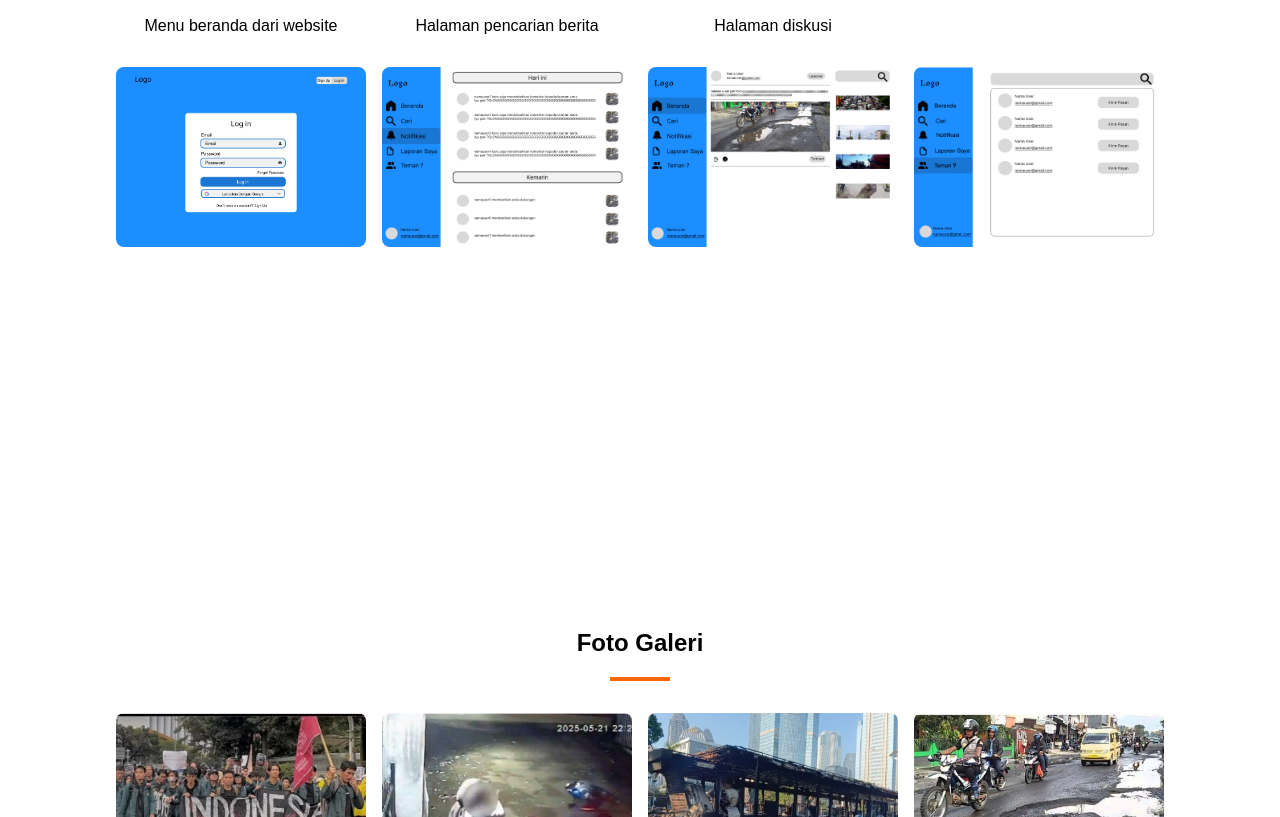
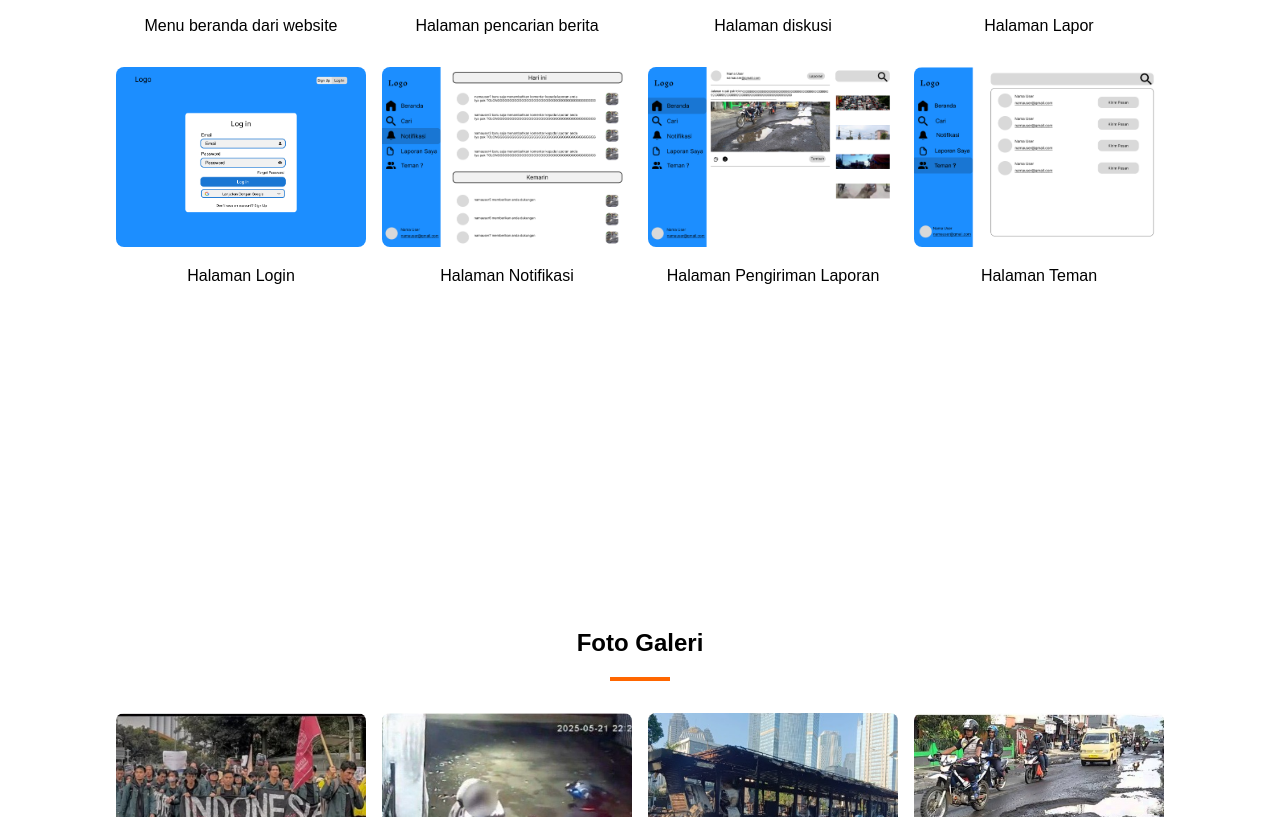
Before and after one commit to IQ2006/projek-stupen-revisi, a plain HTML site: page index.html in a window 1280 px wide. Shown: the part 4335-5152 px from the top of the page. Drawn offline with Linux system fonts and the light colour scheme.

Commit message:
Update index.html

```diff
--- a/index.html
+++ b/index.html
@@ -99,18 +99,23 @@
         </div>
         <div class="galeri-item">
           <img src="Laporan Saya.jpg" alt="">
+          <p>Halaman Lapor</p>
         </div>
         <div class="galeri-item">
           <img src="Login 1.jpg" alt="">
+          <p>Halaman Login</p>
         </div>
         <div class="galeri-item">
           <img src="Notifikasi.jpg" alt="">
+          <p>Halaman Notifikasi</p>
         </div>
         <div class="galeri-item">
           <img src="Tambah.jpg" alt="">
+          <p>Halaman Pengiriman Laporan</p>
         </div>
         <div class="galeri-item">
           <img src="Teman.jpg" alt="">
+          <p>Halaman Teman</p>
         </div>
       </div>
     </section>
```
